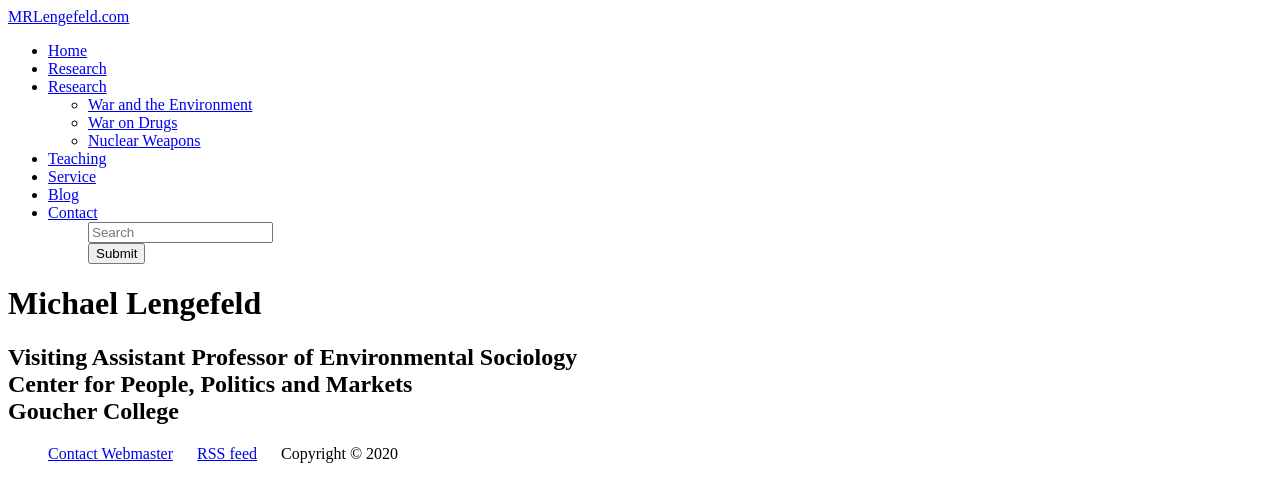
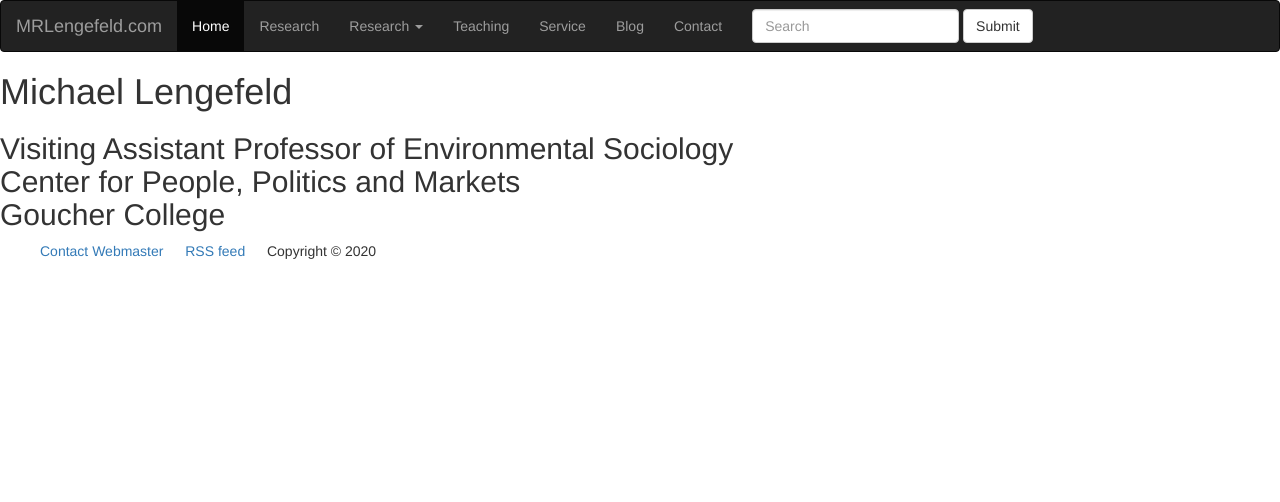
Before and after one commit to resilience1/resilience1.github.io, a Jekyll site: the page index.html, which Jekyll copies as it is, in a window 1280 px wide. Shown: the top 502 px of the page. Built offline with Jekyll 4.4.1, drawn with Linux system fonts in a browser that asks for light colours; nearby versions of some CDN libraries.

Commit message:
Update index.html

```diff
--- a/index.html
+++ b/index.html
@@ -7,7 +7,7 @@
     <script src="https://use.fontawesome.com/92f3f685d7.js"></script>
 	  <script src="https://ajax.googleapis.com/ajax/libs/jquery/3.4.1/jquery.min.js"></script>
  	<script src="https://maxcdn.bootstrapcdn.com/bootstrap/3.4.1/js/bootstrap.min.js"></script>
-    <link rel="stylesheet" href="https://maxcdn.bootstrapcdn.com/bootstrap/3.4.1/js/bootstrap.min.js"/>
+    <link rel="stylesheet" href="https://maxcdn.bootstrapcdn.com/bootstrap/3.4.1/css/bootstrap.min.css"/>
     <title>Welcome</title>
   </head>
 
```
